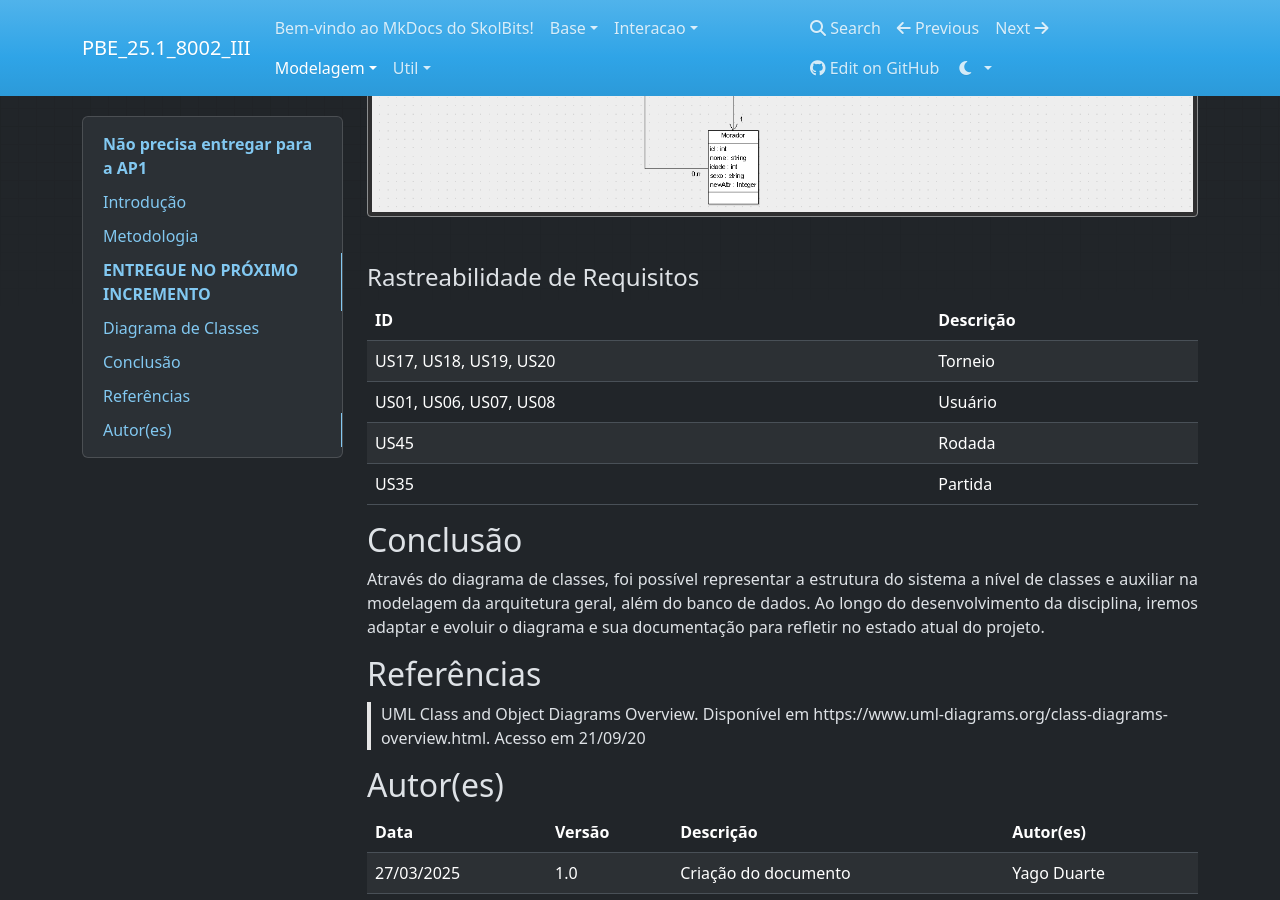
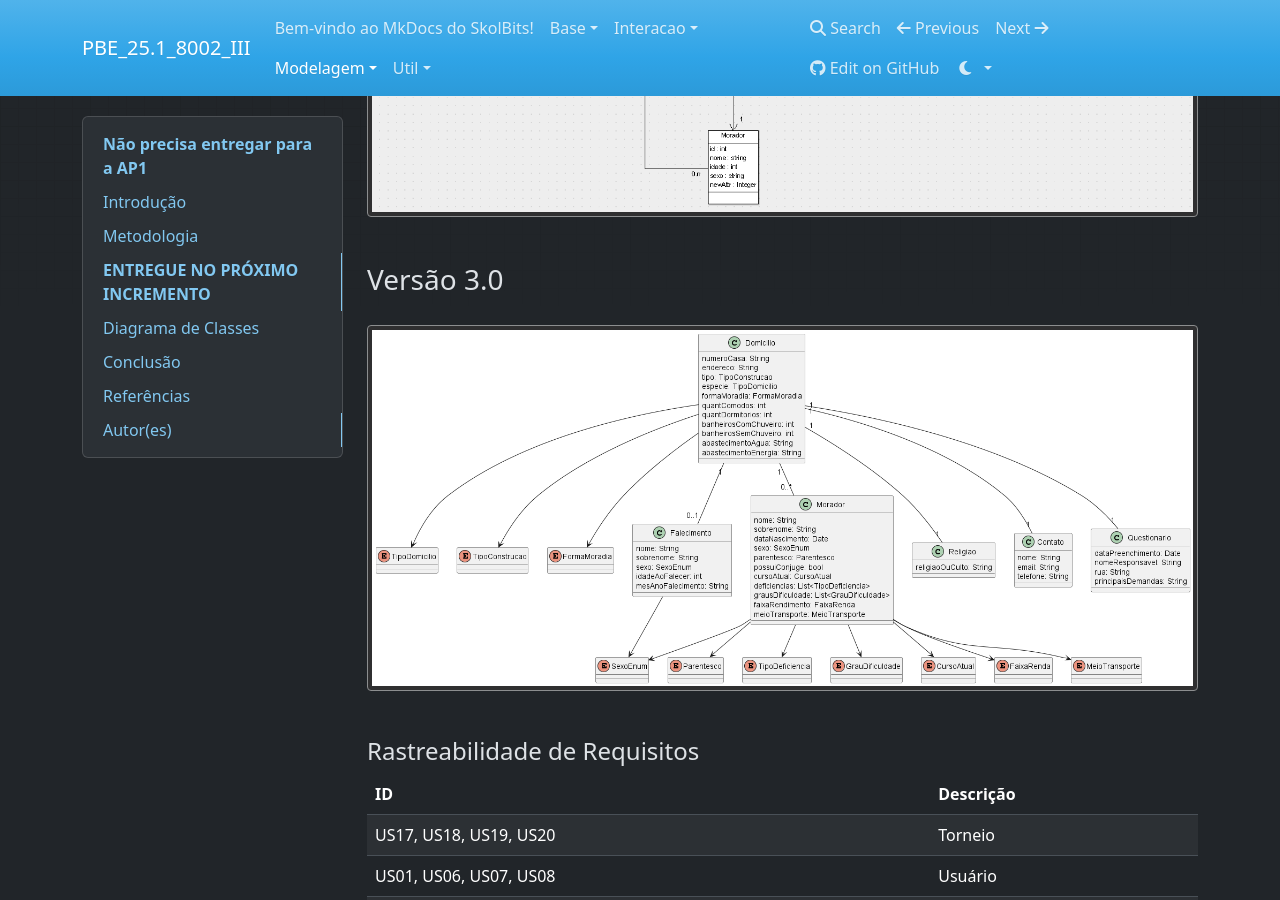
Before and after one commit to Projetos-de-Extensao/PBE_25.1_8002_SkolBits, an MkDocs documentation site: the page built from docs/modelagem/diagrama_de_classes.md, in a window 1280 px wide and 900 px high, scrolled down 1620 px. Built offline with MkDocs 1.6.1, drawn with Linux system fonts in a browser that asks for light colours; nearby versions of some CDN libraries.

Commit message:
incluindo no arquivo md

```diff
--- a/docs/modelagem/diagrama_de_classes.md
+++ b/docs/modelagem/diagrama_de_classes.md
@@ -29,7 +29,9 @@ Para a criação da primeira versão do diagrama de classes, Yago Duarte ficou r
 
 ![![Diagrama de Classes](../modelagem/diagramaClassesUml.png)](../modelagem/diagramaClassesUml.png)
 
+### Versão 3.0
 
+![![Diagrama de Classes](../modelagem/DiagramaDeClasses_Reduzido.png)](../modelagem/DiagramaDeClasses_Reduzido.png)
 
 
 #### Rastreabilidade de Requisitos
```
